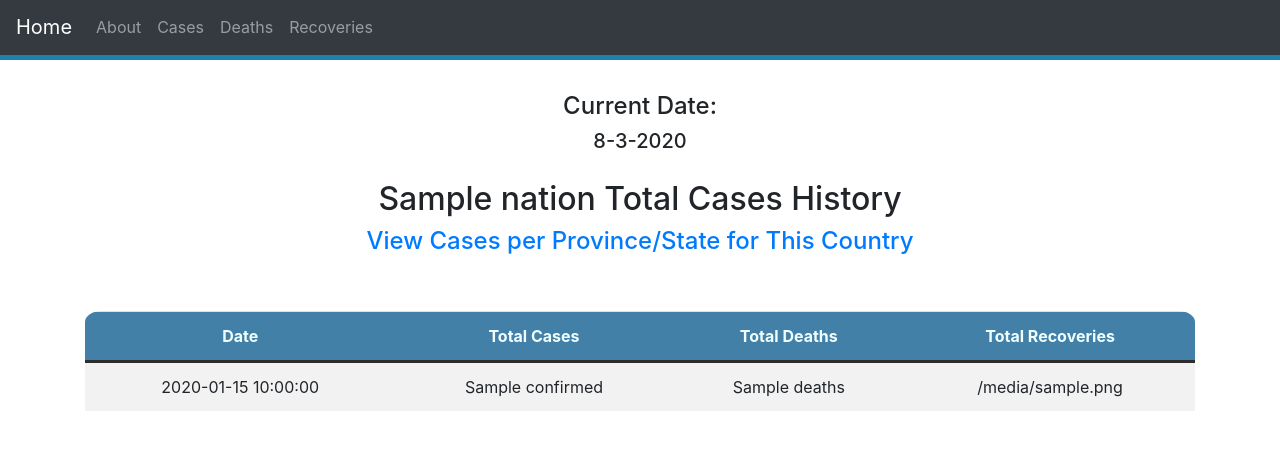
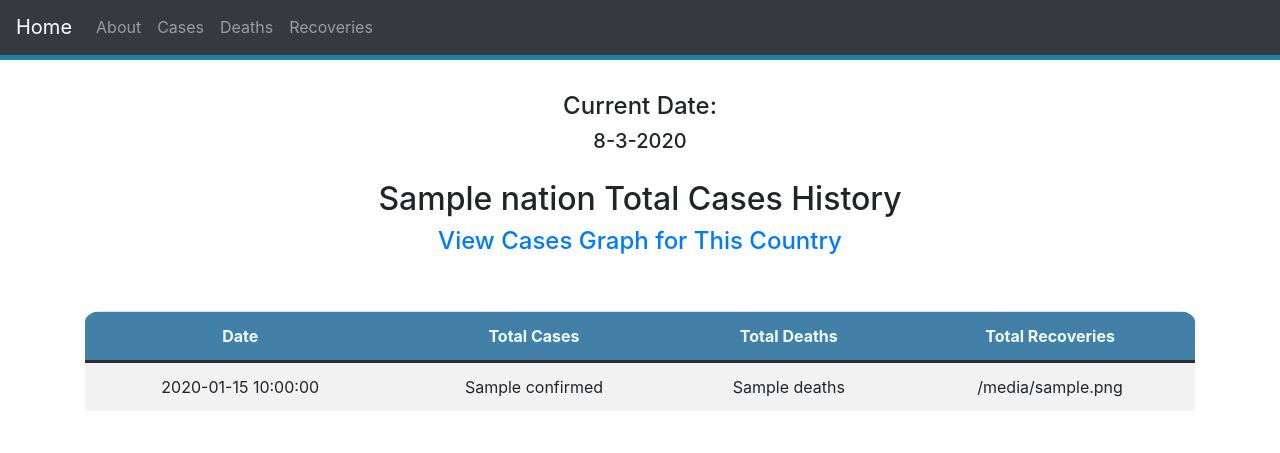
Before and after one commit to D-Bits/COVID-19-Tracker, a Flask app: template templates/totals.html in a window 1280 px wide. Shown: the part 174-627 px from the top of the page. Run offline with Flask 2, Linux system fonts and the light colour scheme; the template is opened without the code that fills it: most values are stand-ins (such as "Sample title", 1, 10 or a date in 2020); some libraries are stand-ins or nearby versions.

Commit message:
Misc changes.

```diff
--- a/cli.py
+++ b/cli.py
@@ -18,7 +18,6 @@ choices = {
     1: "Dump summary data to CSV file",
     2: "Write the summary data to a Postgres db.",
 }
-
 
 # Dump summary data to a CSV file, in a directory of the user's choosing
 def csv_dump(location):
--- a/templates/totals.html
+++ b/templates/totals.html
@@ -7,7 +7,7 @@
 <h2>{{nation}} Total Cases History</h2>
 
 
-<h4><a href="{{ url_for('country_cases', country=nation )}}">View Cases per Province/State for This Country</a></h4>
+<h4><a href="{{ url_for('cases_graph', country=nation )}}">View Cases Graph for This Country</a></h4>
 
 <div class="data-table">
     <table class="table table-striped">
```
